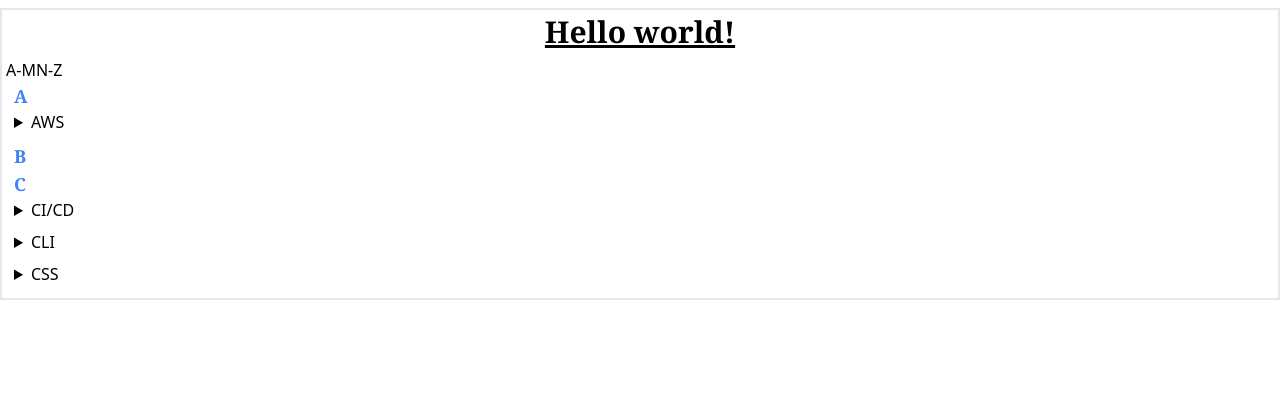
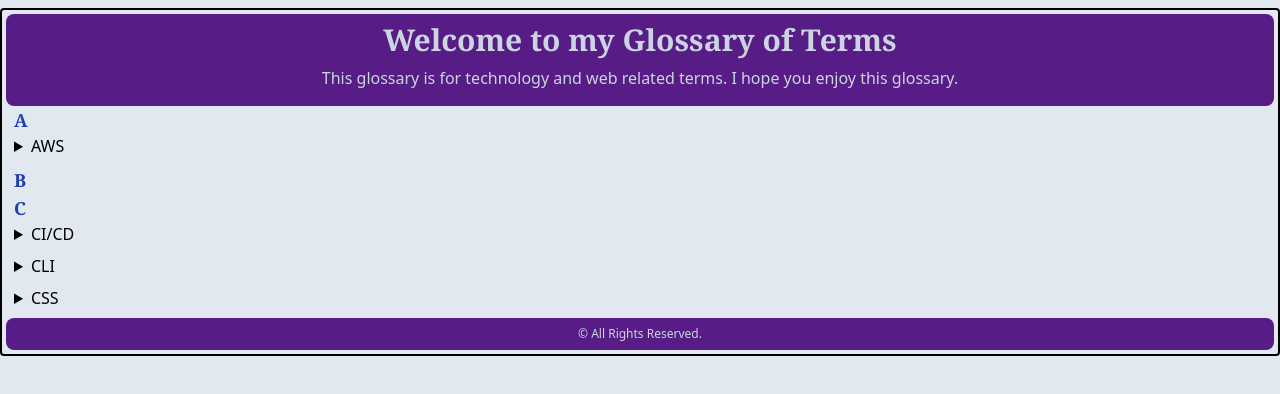
Before and after one commit to samurai71/my-glossary, a Next.js app: page / in a window 1280 px wide. Shown: the top 394 px of the page. Built offline with nearby package versions, Linux system fonts and the light colour scheme.

Commit message:
style: added styling fo the app

```diff
--- a/src/pages/index.tsx
+++ b/src/pages/index.tsx
@@ -13,12 +13,23 @@ export default function Home() {
         <meta name="viewport" content="width=device-width, initial-scale=1" />
         <link rel="icon" href="/favicon.ico" />
       </Head>
-      <div className="container px-1 py-1 mx-auto mt-2 mb-2 border-2">
-        <h1 className="pb-2 text-3xl text-center underline">Hello world!</h1>
+      <div className="container px-1 py-1 mx-auto mt-2 mb-2 border-2 border-black rounded">
+        <header className="w-full py-2 bg-purple-900 rounded-lg text-slate-300">
+          <h1 className="pb-2 text-3xl text-center">
+            Welcome to my Glossary of Terms
+          </h1>
+          <p className="pb-2 text-center">
+            This glossary is for technology and web related terms. I hope you
+            enjoy this glossary.
+          </p>
+        </header>
+        {/* <nav>
           <div className="flex flex-row content-center">
             <Link href="#">A-M</Link>
             <Link href="#">N-Z</Link>
           </div>
+        </nav> */}
+        <main>
           <section className="mx-2">
             <h2>A</h2>
             <details className="pb-2">
@@ -26,9 +37,9 @@ export default function Home() {
               <p>
                 <span>Amazon Web Services</span> <br />
                 Reprehenderit irure nulla esse exercitation veniam laboris et
-              labore aute est. In minim nisi esse aliqua eiusmod proident duis.
-              Laborum aliquip quis do Lorem officia commodo dolore incididunt
-              sunt.
+                labore aute est. In minim nisi esse aliqua eiusmod proident
+                duis. Laborum aliquip quis do Lorem officia commodo dolore
+                incididunt sunt.
               </p>
             </details>
           </section>
@@ -54,6 +65,10 @@ export default function Home() {
               </p>
             </details>
           </section>
+        </main>
+        <footer className="w-full py-2 bg-purple-900 rounded-lg l text-slate-300">
+          <p className="text-xs text-center">&copy; All Rights Reserved.</p>
+        </footer>
       </div>
     </>
   );
--- a/src/styles/globals.css
+++ b/src/styles/globals.css
@@ -1,6 +1,10 @@
 @tailwind base;
 @tailwind components;
 @tailwind utilities;
+
+body {
+  background-color: rgb(226 232 240);
+}
 
 h1,
 h2,
@@ -12,9 +16,9 @@ h6 {
 }
 
 section h2 {
-  @apply text-lg text-blue-500;
+  @apply text-lg text-blue-800;
 }
 
 span {
-  @apply font-mono italic;
+  @apply font-mono italic text-blue-800;
 }
```
Lines whose indentation alone changed are shown as unchanged.
